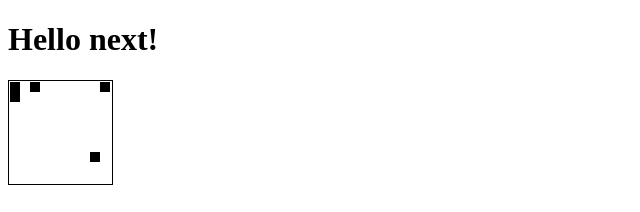
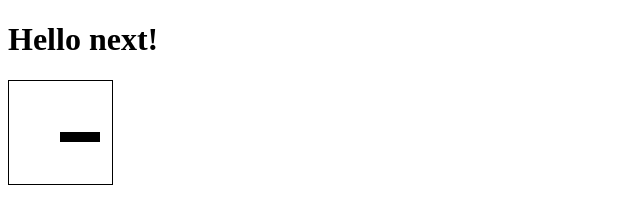
Before and after one commit to Toumani/snake, a Next.js app: page / in a window 1280 px wide. Shown: the top 212 px of the page, without its empty margins (0-640 px from the left). Built offline with nearby package versions, Linux system fonts and the light colour scheme.

Commit message:
feature(game):add snake move right

```diff
--- a/components/Griddle.js
+++ b/components/Griddle.js
@@ -1,5 +1,3 @@
-import _ from 'lodash';
-
 import Box from './Box';
 
 class Griddle extends React.Component {
--- a/pages/index.js
+++ b/pages/index.js
@@ -1,18 +1,58 @@
+import _ from 'lodash';
+
 import Griddle from '../components/Griddle';
 
+const DIMENTION = 10;
+
 class Index extends React.Component {
+	constructor(props) {
+		super(props);
+
+		const head = {x: 6, y: 5, lead: null};
+		const neck = {x: 5, y: 5, lead: head};
+		const body = {x: 4, y: 5, lead: neck};
+		const tail = {x: 3, y: 5, lead: body};
+
+		this.state = {
+			presence: [
+				head,
+				neck,
+				body,
+				tail
+			],
+			head: head,
+			tail: tail
+		};
+	}
+
+	componentDidMount() {
+		setInterval(this.moveSnake, 3000);
+	}
+
+	moveSnake = () => {
+		const { head, tail, presence } = this.state;
+
+		let newPresence = presence;
+
+		/* Repositionning new head an tail */
+		let newHead = {x: head.x + 1, y: head.y, lead: null};
+		let newTail = tail.lead
+
+		newPresence.push(newHead);
+		_.remove(newPresence, {x: tail.x, y: tail.y})
+
+		this.setState({
+			presence: newPresence,
+			head: newHead,
+			tail: newTail
+		});
+	}
+
 	render() {
-		const presence = [
-			{x: 0, y: 0},
-			{x: 2, y: 0},
-			{x: 9, y: 0},
-			{x: 8, y: 7},
-			{x: 0, y: 1}
-		];
 		return (
 			<div>
 				<h1>Hello next!</h1>
-				<Griddle presence={presence} />
+				<Griddle presence={this.state.presence} />
 			</div>
 		)
 	}
```
